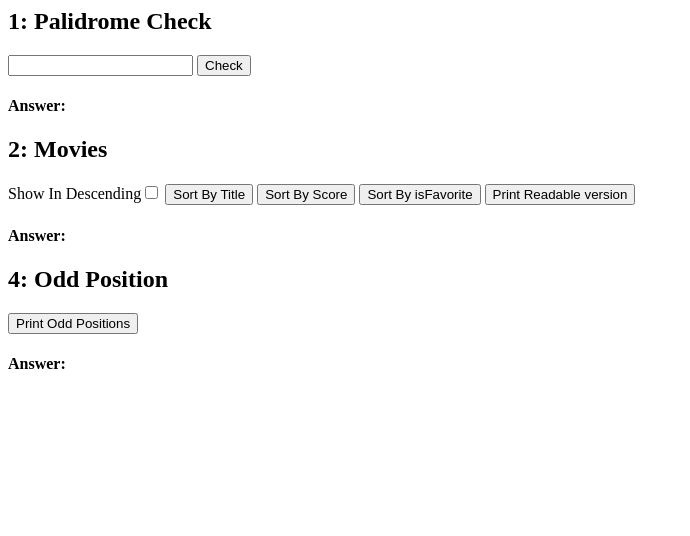
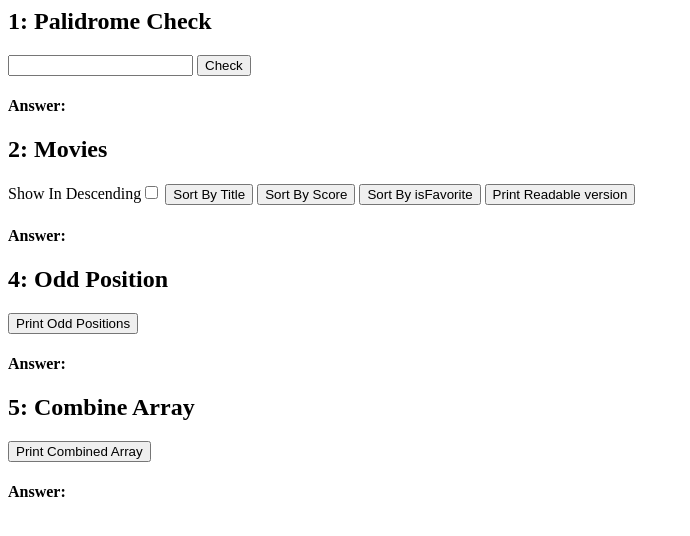
Before and after one commit to theminniti/Propelics, a plain HTML site: page index.html in a window 1280 px wide. Shown: the whole page, without its empty margins (0-690 px from the left). Drawn offline with Linux system fonts and the light colour scheme.

Commit message:
Add functionality to print combined array alternating values

```diff
--- a/index.html
+++ b/index.html
@@ -161,13 +161,36 @@
 
 		function printOddPosition() {
 			var returnHtml = '';
+
+			//loop through array to check the modulus of the index to determine odd positioning
 			for( var i=0; i < oddPositionArray.length; i++ ) {
 				if( i % 2 === 0 ) {
 					returnHtml += oddPositionArray[i] + ' ';
 				}
 			}
 
+			//push answer html to page
 			document.getElementById('oddPositionAnswer').innerText = returnHtml;
+		}
+
+		function printCombinedArray() {
+			var arrayOne = ['Metallica', 'Slipknot', 'Boyz II Men', 'Garth Brooks'];
+			var arrayTwo = ['Metal', 'Metal', 'R&B', 'Country'];
+			var returnArray = [];
+
+			/*
+				loop through first array and add the element
+				from the 2nd array directly after adding the first arrays value
+
+				could possibly use arrayOne.splice() to accomplish this another way
+			*/
+			for( var i=0; i < arrayOne.length; i++ ) {
+				returnArray.push(arrayOne[i]);
+				returnArray.push(arrayTwo[i]);
+			}
+
+			document.getElementById('combinedArrayAnswer').innerText = returnArray.toString();
+
 		}
 
 	</script>
@@ -201,5 +224,11 @@
 		<h4>Answer:</h4>
 		<p id="oddPositionAnswer"></p>
 	</div>
+	<div>
+		<h2>5: Combine Array</h2>
+		<button onclick="printCombinedArray()">Print Combined Array</button>
+		<h4>Answer:</h4>
+		<p id="combinedArrayAnswer"></p>
+	</div>
 </body>
 </html>
```
